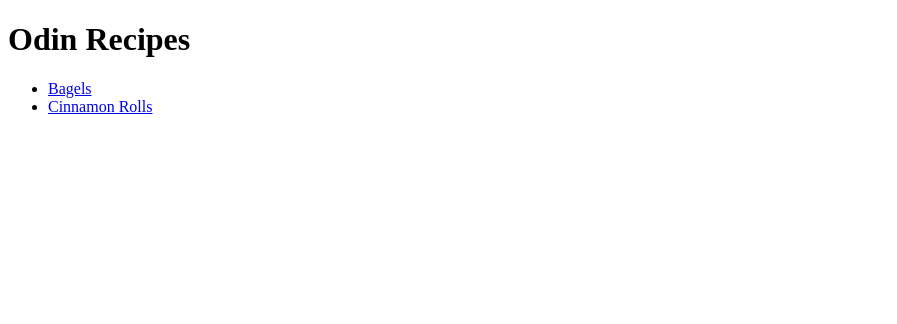
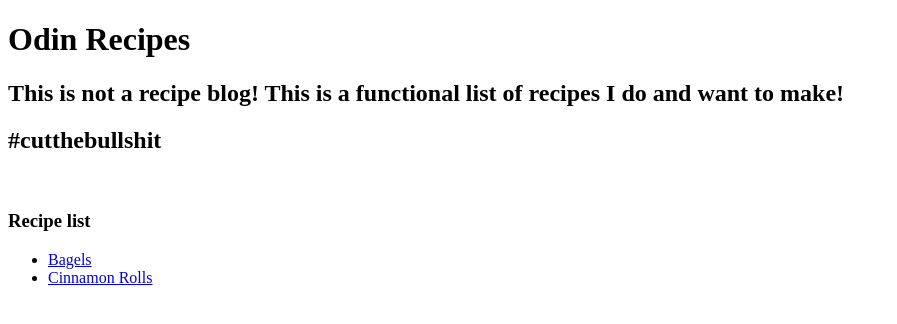
Before and after one commit to MattJak5/odin-recipes, a plain HTML site: page index.html in a window 1280 px wide. Shown: the whole page, without its empty margins (0-897 px from the left). Drawn offline with Linux system fonts and the light colour scheme.

Commit message:
text added

```diff
--- a/index.html
+++ b/index.html
@@ -7,6 +7,10 @@
 </head>
 <body>
     <h1>Odin Recipes</h1>
+    <h2>This is not a recipe blog! This is a functional list of recipes I do and want to make!</h2>
+    <h2>#cutthebullshit</h2>
+    <br>
+    <h3>Recipe list</h3>
     <ul>
         <li><a href="./recipes/bagels.html">Bagels</a></li>
         <li><a href="./recipes/cinnamon-rolls.html">Cinnamon Rolls</a></li>
```
